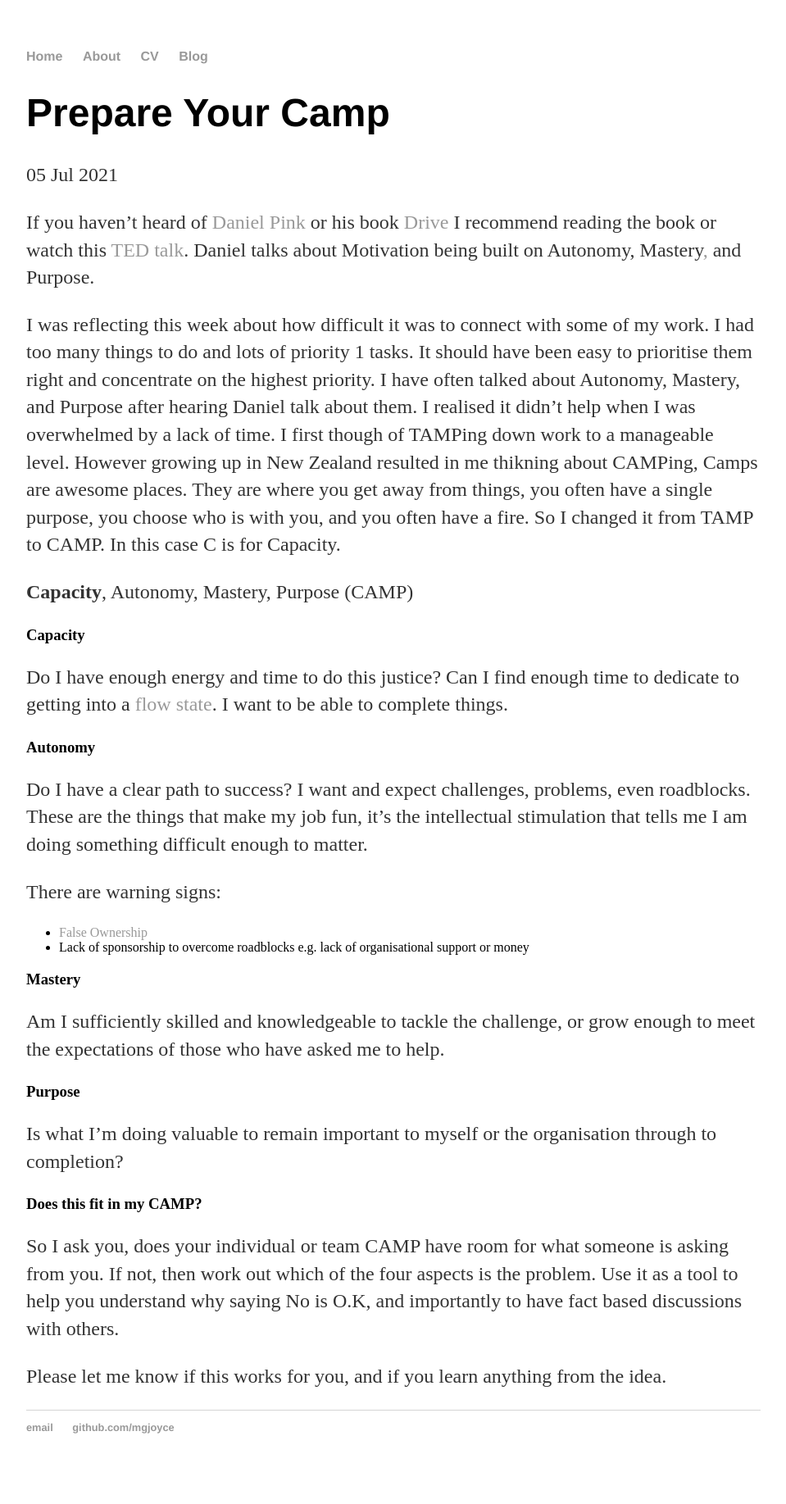
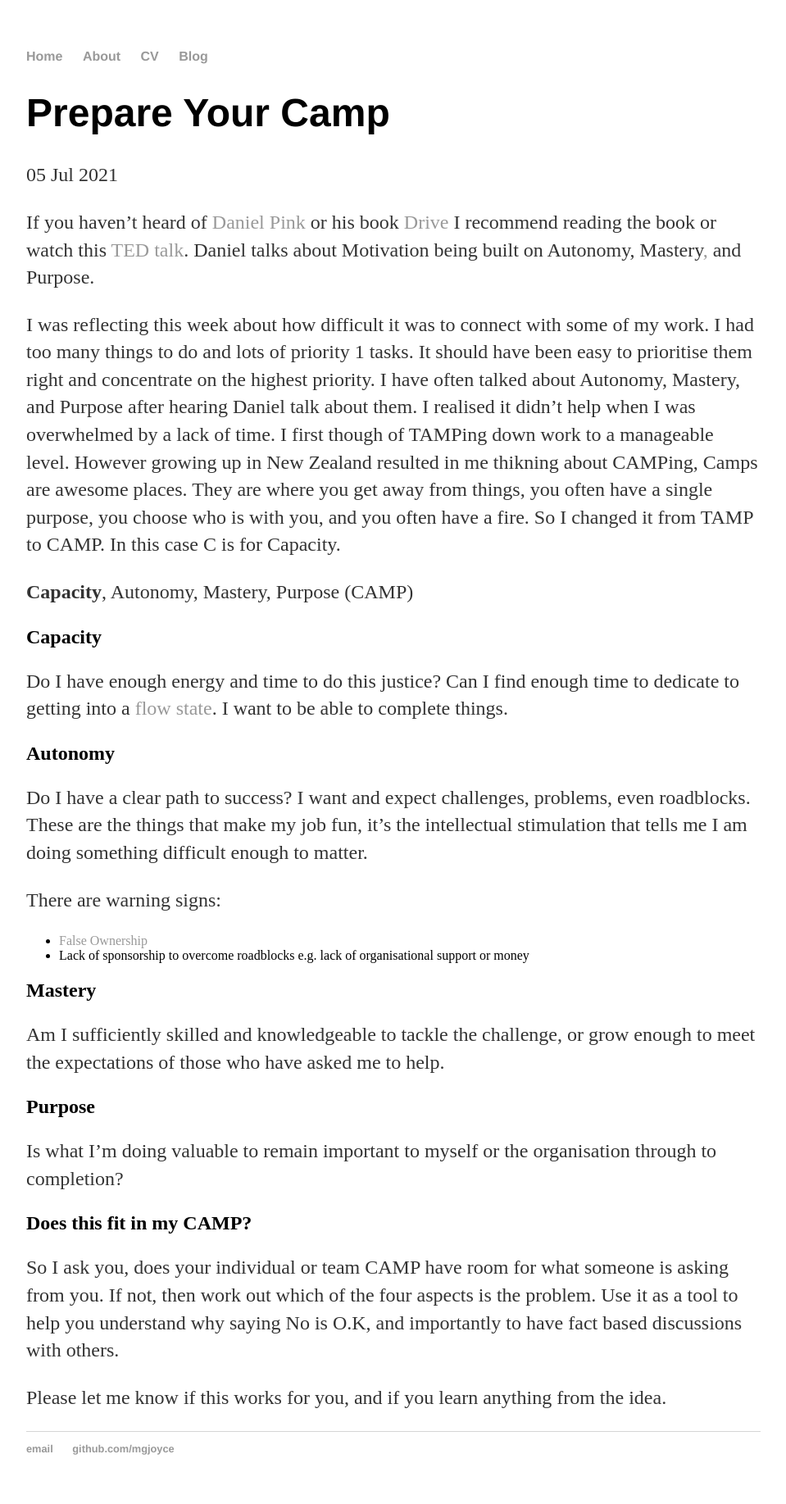
Before and after one commit to mgjoyce/mgjoyce.github.io, a Jekyll site: the page built from _posts/2021-07-05-prepare-your-CAMP.md, in a window 1280 px wide. Shown: the whole page at 82% size, without its empty margins (160-1119 px from the left). Built offline with Jekyll 4.4.1, drawn with Linux system fonts in a browser that asks for light colours; our own code applies the rules of GitHub Pages for plain Markdown files; before the commit the page ends 1809 px from its top, so only the background shows below that.

```diff
--- a/_posts/2021-07-05-prepare-your-CAMP.md
+++ b/_posts/2021-07-05-prepare-your-CAMP.md
@@ -5,23 +5,23 @@ I was reflecting this week about how difficult it was to connect with some of my
 
 **Capacity**, Autonomy, Mastery, Purpose (CAMP)
 
-### Capacity
+## Capacity
 Do I have enough energy and time to do this justice? Can I find enough time to dedicate to getting into a [flow state](http://www.devx.com/DevX/Article/11659/). I want to be able to complete things.
 
-### Autonomy
+## Autonomy
 Do I have a clear path to success? I want and expect challenges, problems, even roadblocks. These are the things that make my job fun, it's the intellectual stimulation that tells me I am doing something difficult enough to matter.
 
 There are warning signs:
 - [False Ownership](/blog/2021/XX/XX/false-ownership)
 - Lack of sponsorship to overcome roadblocks e.g. lack of organisational support or money
 
-### Mastery
+## Mastery
 Am I sufficiently skilled and knowledgeable to tackle the challenge, or grow enough to meet the expectations of those who have asked me to help.
 
-### Purpose
+## Purpose
 Is what I'm doing valuable to remain important to myself or the organisation through to completion?
 
-### Does this fit in my CAMP?
+## Does this fit in my CAMP?
 
 So I ask you, does your individual or team CAMP have room for what someone is asking from you. If not, then work out which of the four aspects is the problem. Use it as a tool to help you understand why saying No is O.K, and importantly to have fact based discussions with others.
 
```
